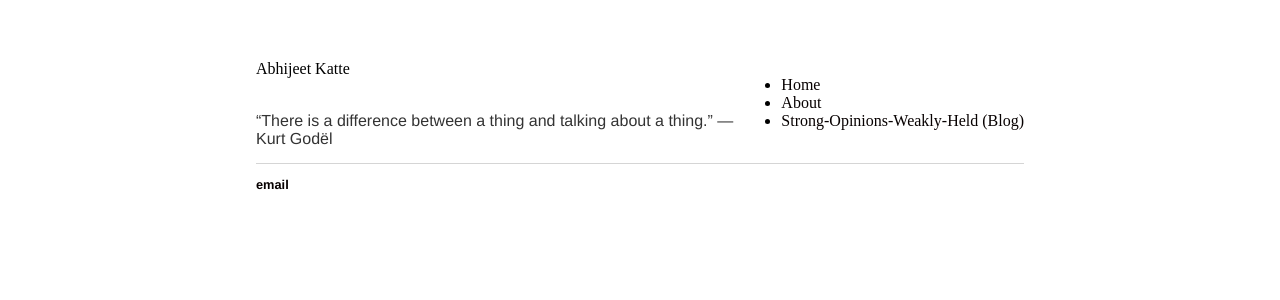
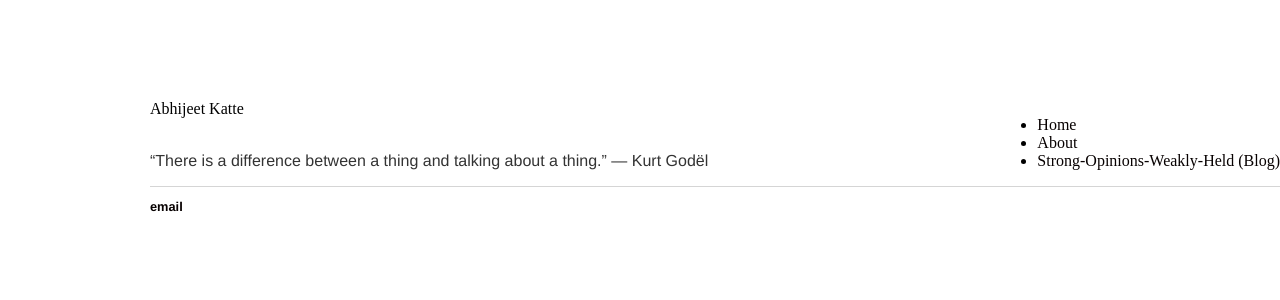
Before and after one commit to AbhiK24/abhik24.github.io, a Jekyll site: the page built from index.html, in a window 1280 px wide. Shown: the top 300 px of the page. Built offline with Jekyll 4.4.1, drawn with Linux system fonts in a browser that asks for light colours.

Commit message:
Made changes to body margins and width

```diff
--- a/css/main.css
+++ b/css/main.css
@@ -1,6 +1,8 @@
 body {
-    margin: 60px auto;
-    width: 60%;
+    margin: auto;
+    width: 100;
+    margin-top: 100px;
+    margin-left: 150px;
 }
 nav ul, footer ul {
     font-family: "Myriad Pro", "Helvetica Neue", Helvetica;
```
